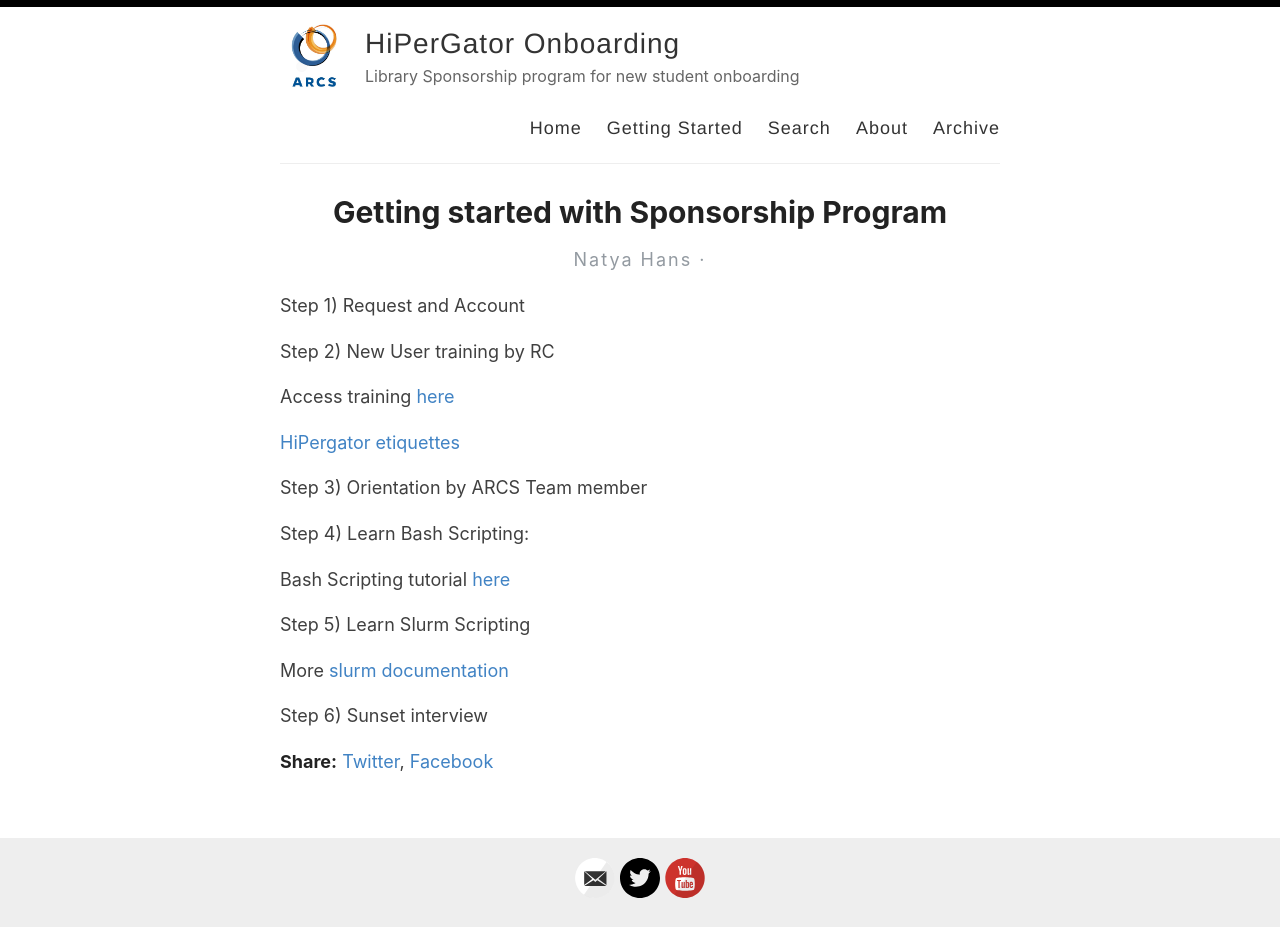
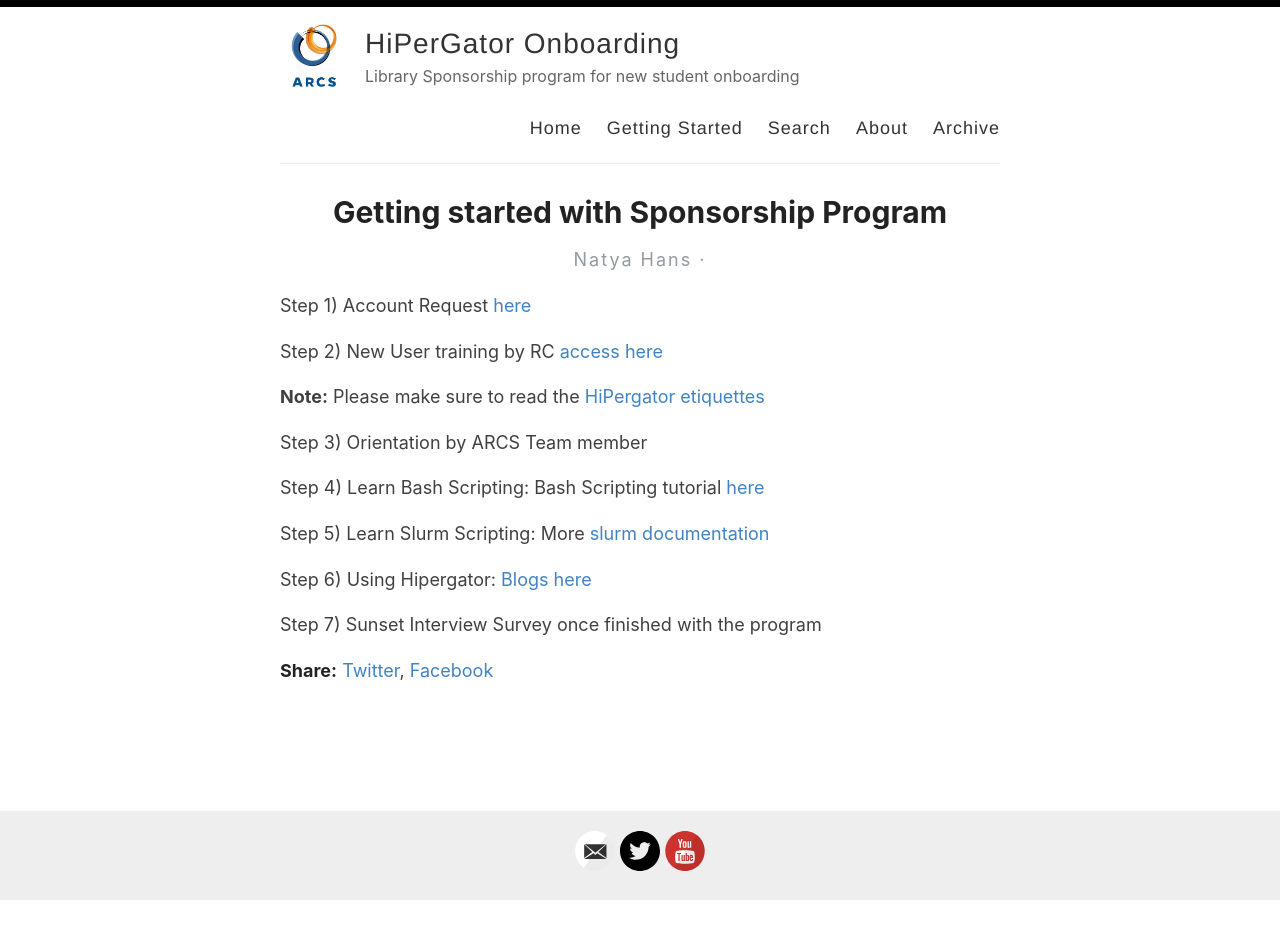
Before and after one commit to NatyaHans/HiPerGatorOnboarding, a Jekyll site: the page built from _pages/getting-started.md, in a window 1280 px wide. Built offline with Jekyll 4.4.1, drawn with Linux system fonts in a browser that asks for light colours; after the commit the page ends 901 px from its top, so only the background shows below that.

Commit message:
Update getting-started.md updating content

```diff
--- a/_pages/getting-started.md
+++ b/_pages/getting-started.md
@@ -5,26 +5,19 @@ permalink: /getting-started/
 ---
 
 
-Step 1) Request and Account
 
+Step 1) Account Request [here](https://arcs.uflib.ufl.edu/student-hipergator-request/)
 
-Step 2) New User training by RC
+Step 2) New User training by RC [access here](https://help.rc.ufl.edu/doc/New_user_training)
 
-Access training [here](https://help.rc.ufl.edu/doc/New_user_training)
-
-[HiPergator etiquettes](https://help.rc.ufl.edu/doc/HPG_Computation)
+**Note:** Please make sure to read the [HiPergator etiquettes](https://help.rc.ufl.edu/doc/HPG_Computation)
 
 Step 3) Orientation by ARCS Team member
 
+Step 4) Learn Bash Scripting: Bash Scripting tutorial [here]()
 
-Step 4) Learn Bash Scripting:
+Step 5) Learn Slurm Scripting: More [slurm documentation](https://slurm.schedmd.com/documentation.html)
 
+Step 6) Using Hipergator: [Blogs here](https://natyahans.github.io/HiPerGatorOnboarding/)
 
-Bash Scripting tutorial [here]()
-
-Step 5) Learn Slurm Scripting
-
-
-More [slurm documentation](https://slurm.schedmd.com/documentation.html)
-
-Step 6) Sunset interview
+Step 7) Sunset Interview Survey once finished with the program
```
